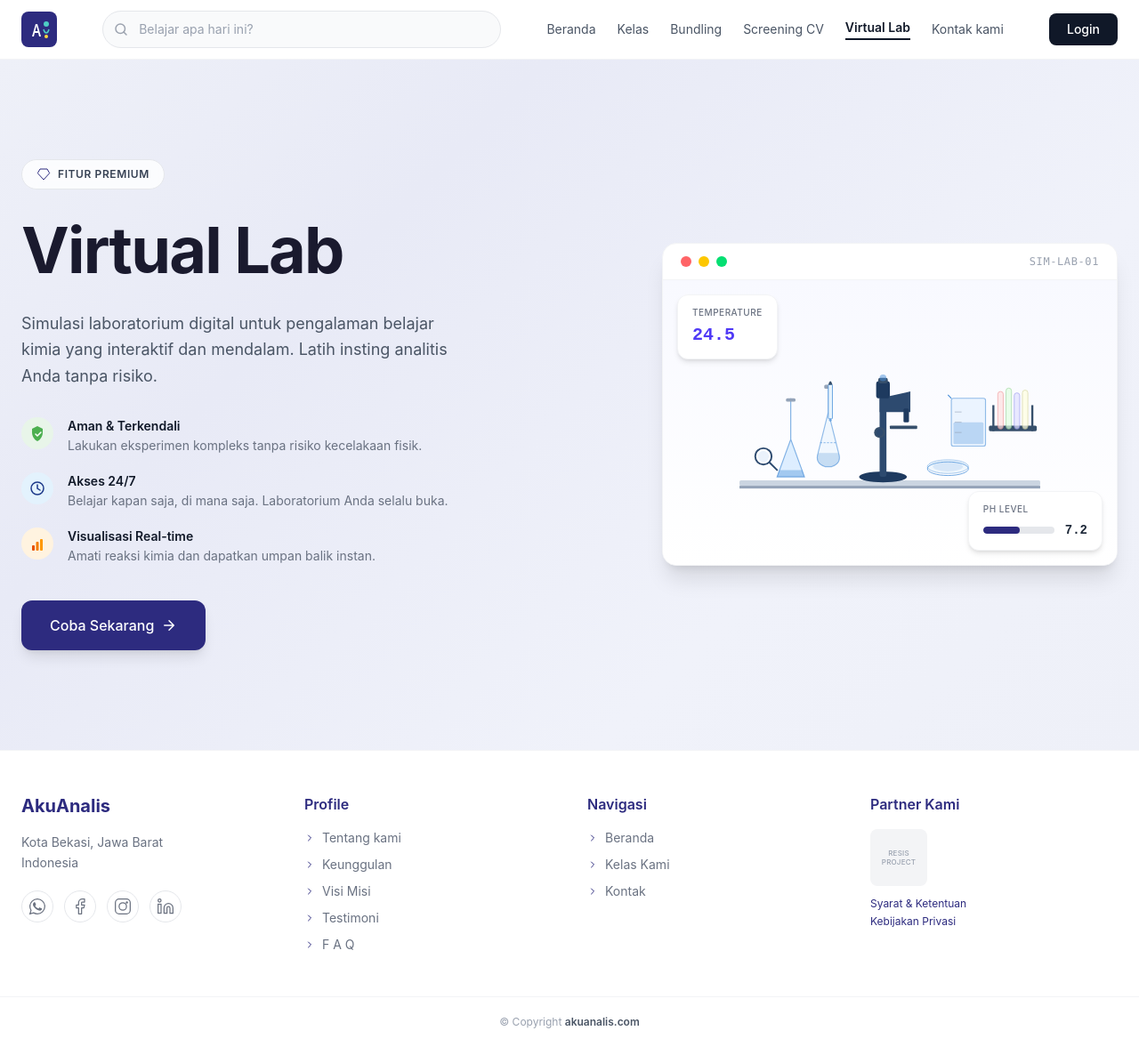
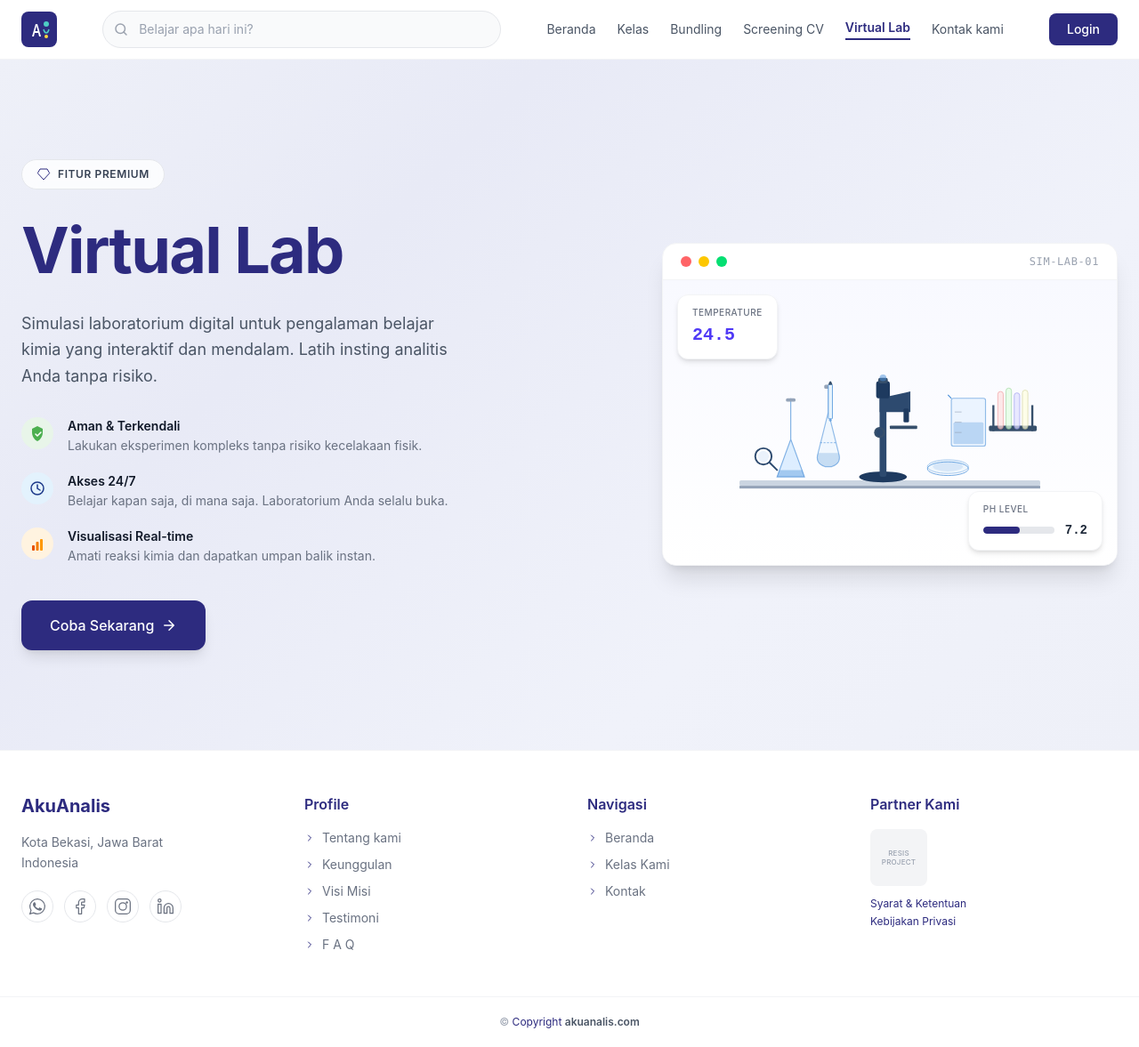
Before and after one commit to bondowosoakeh6-spec/virtuallab, a Next.js app in the folder virtuallab/: page / in a window 1280 px wide. Shown: the whole page at 89% size. Built offline with nearby package versions, Linux system fonts and the light colour scheme.

Commit message:
fix: adjust button and text colors to match UI design - Login button, nav link, heading, and copyright now use navy #2D2B7F

```diff
--- a/virtuallab/src/app/page.tsx
+++ b/virtuallab/src/app/page.tsx
@@ -144,7 +144,8 @@
             </Link>
             <Link
               href="/"
-              className="text-sm font-semibold text-gray-900 border-b-2 border-gray-900 pb-0.5 transition"
+              className="text-sm font-semibold pb-0.5 transition border-b-2"
+              style={{ color: '#2D2B7F', borderColor: '#2D2B7F' }}
             >
               Virtual Lab
             </Link>
@@ -156,7 +157,8 @@
           {/* Login Button */}
           <Link
             href="/login"
-            className="shrink-0 text-sm font-medium bg-gray-900 text-white px-5 py-2 rounded-lg hover:bg-gray-800 transition"
+            className="shrink-0 text-sm font-medium text-white px-5 py-2 rounded-lg hover:opacity-90 transition"
+            style={{ backgroundColor: '#2D2B7F' }}
           >
             Login
           </Link>
@@ -177,7 +179,7 @@
                 </div>
 
                 {/* Title */}
-                <h1 className="text-5xl md:text-6xl lg:text-7xl font-bold tracking-tight" style={{ color: '#1a1a2e' }}>
+                <h1 className="text-5xl md:text-6xl lg:text-7xl font-bold tracking-tight" style={{ color: '#2D2B7F' }}>
                   Virtual Lab
                 </h1>
 
@@ -360,7 +362,7 @@
         <div className="border-t border-gray-100">
           <div className="max-w-7xl mx-auto px-6 py-5">
             <p className="text-center text-xs text-gray-400">
-              © Copyright <span className="font-semibold text-gray-600">akuanalis.com</span>
+              © <span style={{ color: '#2D2B7F' }}>Copyright</span> <span className="font-semibold text-gray-600">akuanalis.com</span>
             </p>
           </div>
         </div>
```
